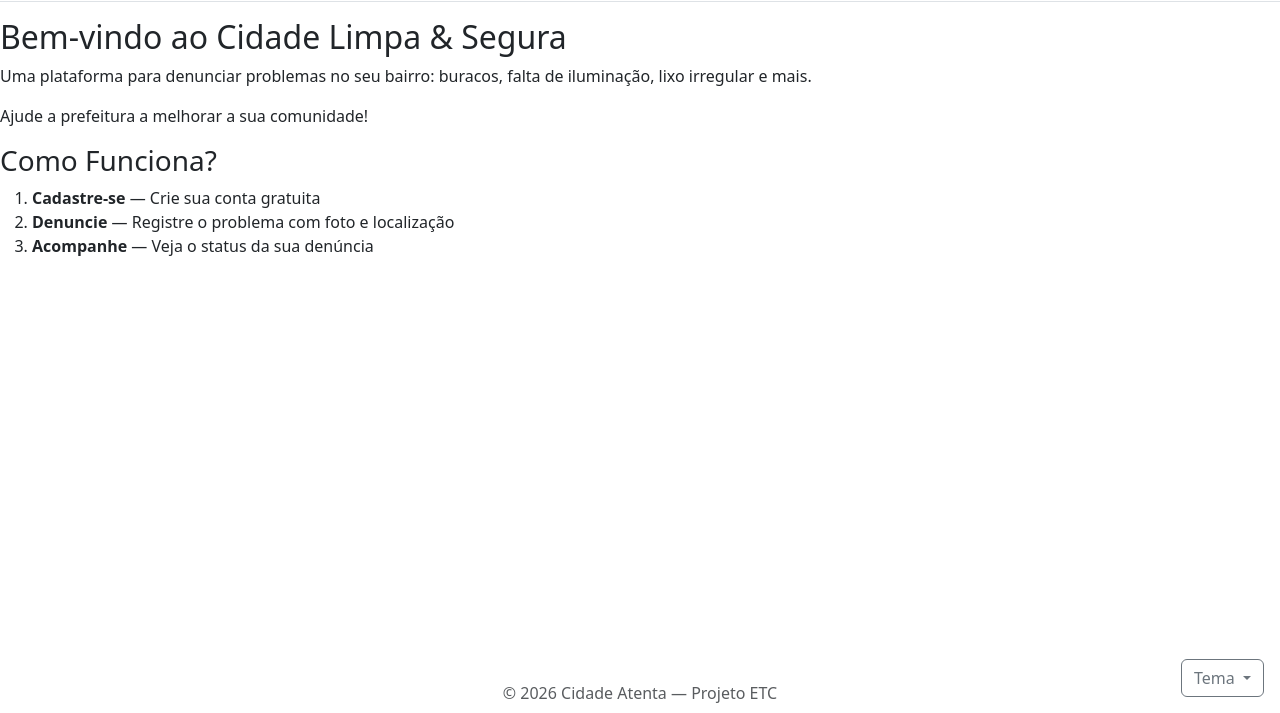
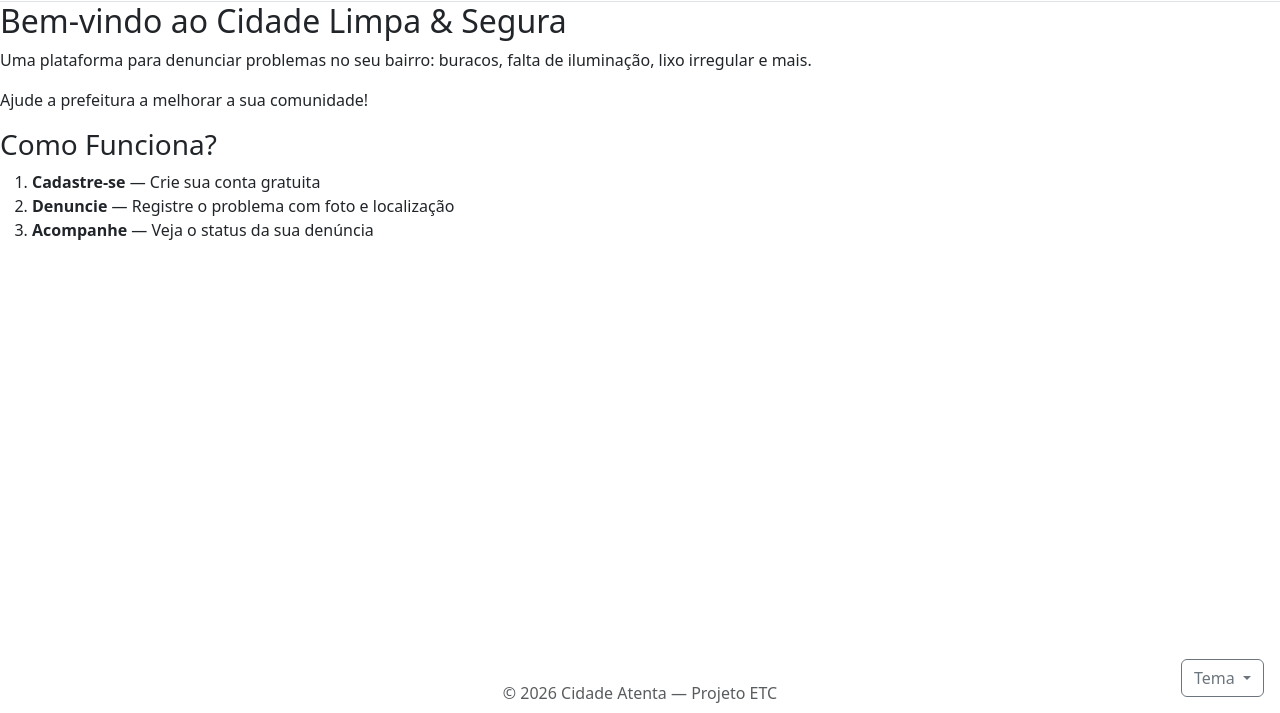
Before and after one commit to david-rocha-1775/ProjetoETC, a PHP site: page / in a window 1280 px wide. Shown: the part 87-800 px from the top of the page. Run offline with PHP 8.4, Linux system fonts and the light colour scheme.

Commit message:
Update header.php

```diff
--- a/view/templates/header.php
+++ b/view/templates/header.php
@@ -50,7 +50,7 @@
         </div>
     </header>
 
-    <main class="flex-grow-1 pt-3">
+    <main class="flex-grow-1">
 
         <!-- Exibe mensagens de sucesso/erro vindas do Controller via $_SESSION -->
         <?php if (isset($_SESSION['mensagem'])): ?>
```
